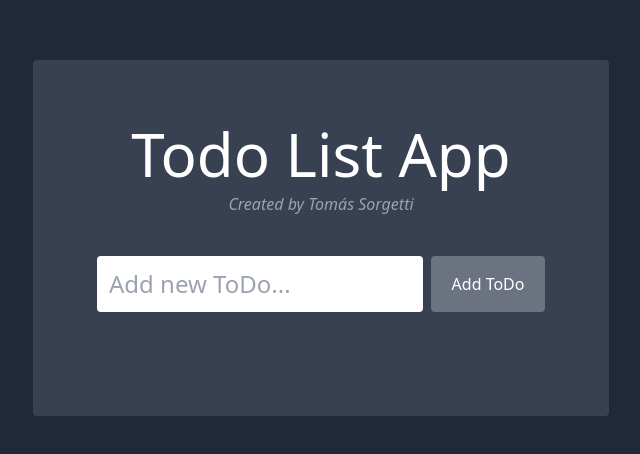
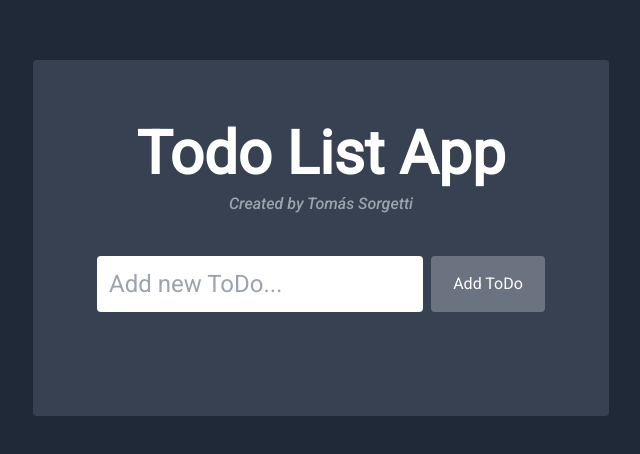
Before and after one commit to TomasSorgetti/ToDo-List, a React (Create React App) app: page / in a window 1280 px wide. Shown: the part 162-616 px from the top of the page, without its empty margins (319-959 px from the left). Built offline with nearby package versions, Linux system fonts and the light colour scheme.

Commit message:
font change

```diff
--- a/src/App.js
+++ b/src/App.js
@@ -44,10 +44,12 @@ function App() {
       setDone((prevList)=>prevList.filter((item)=>item.id !== id))
     }
   return (
-    <div className="bg-gray-800 flex items-center justify-center h-screen ">
+    <div className="bg-gray-800 flex items-center justify-center h-screen font-roboto">
       <div className="rounded bg-gray-700 flex flex-col items-center justify-center gap-10 text-white p-10 w-11/12 max-w-md lg:max-w-xl lg:p-16">
         <div className="flex flex-col items-center gap-2">
-          <h1 className="text-4xl md:text-5xl lg:text-6xl">Todo List App</h1>
+          <h1 className="text-4xl md:text-5xl lg:text-6xl font-bold">
+            Todo List App
+          </h1>
           <p className="text-gray-400 italic">Created by Tomás Sorgetti</p>
           {error && <span className="text-red-600">{error}</span>}
         </div>
--- a/src/index.css
+++ b/src/index.css
@@ -1,3 +1,5 @@
+
+@import url('https://fonts.googleapis.com/css2?family=Roboto:ital,wght@0,300;0,400;1,300;1,500&display=swap');
 @tailwind base;
 @tailwind components;
 @tailwind utilities;
--- a/tailwind.config.js
+++ b/tailwind.config.js
@@ -1,6 +1,9 @@
 module.exports = {
   content: ["./src/**/*.{js,jsx,ts,tsx}"],
   theme: {
+    fontFamily: {
+      roboto: ["Roboto"],
+    },
     extend: {},
   },
   plugins: [],
```
